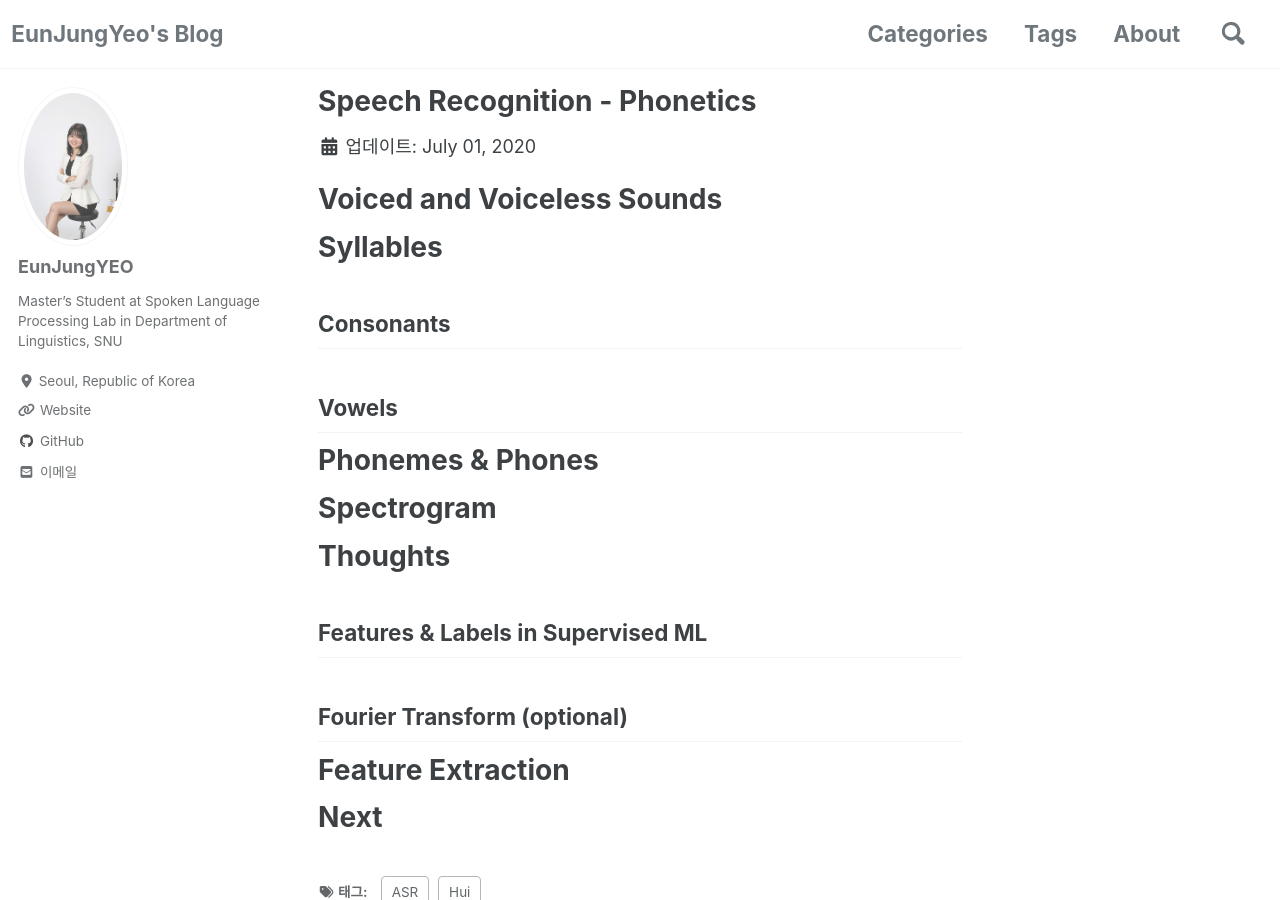
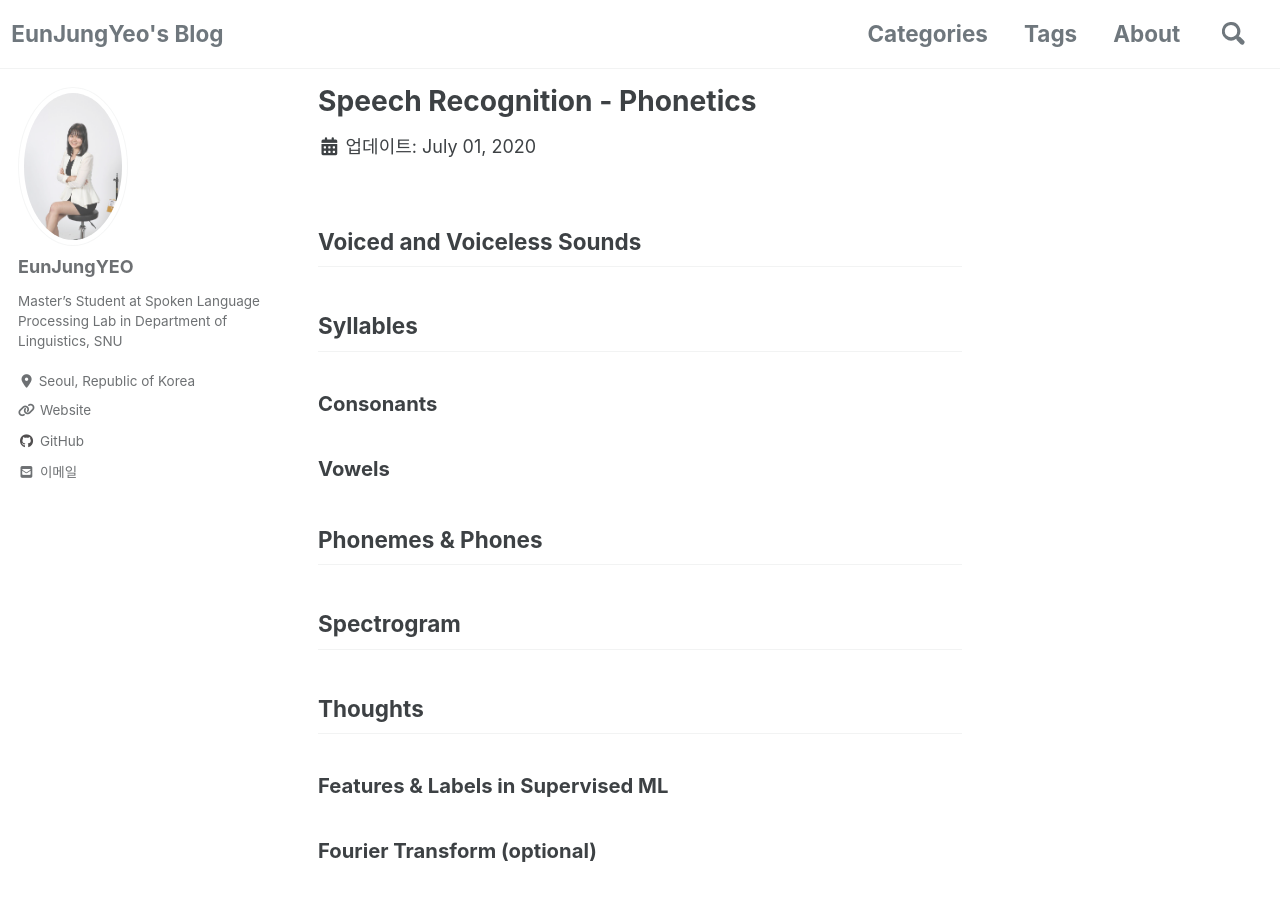
Before and after one commit to eunjung31/eunjung31.github.io, a Jekyll site: the page built from _posts/2020-07-01-SpeechRecognition1.md, in a window 1280 px wide and 900 px high. Built offline with Jekyll 4.4.1, drawn with Linux system fonts in a browser that asks for light colours; cached includes are drawn as plain includes; nearby versions of some CDN libraries.

```diff
--- a/_posts/2020-07-01-SpeechRecognition1.md
+++ b/_posts/2020-07-01-SpeechRecognition1.md
@@ -10,20 +10,20 @@ tags:
 last_modified_at: 2020-07-01
 ---
 
-# Voiced and Voiceless Sounds
+## Voiced and Voiceless Sounds
 
-# Syllables
-## Consonants
-## Vowels
+## Syllables
+### Consonants
+### Vowels
 
-# Phonemes & Phones
+## Phonemes & Phones
 
-# Spectrogram
+## Spectrogram
 
-# Thoughts
-## Features & Labels in Supervised ML
-## Fourier Transform (optional)
+## Thoughts
+### Features & Labels in Supervised ML
+### Fourier Transform (optional)
 
-# Feature Extraction
+## Feature Extraction
 
-# Next
+## Next
```
